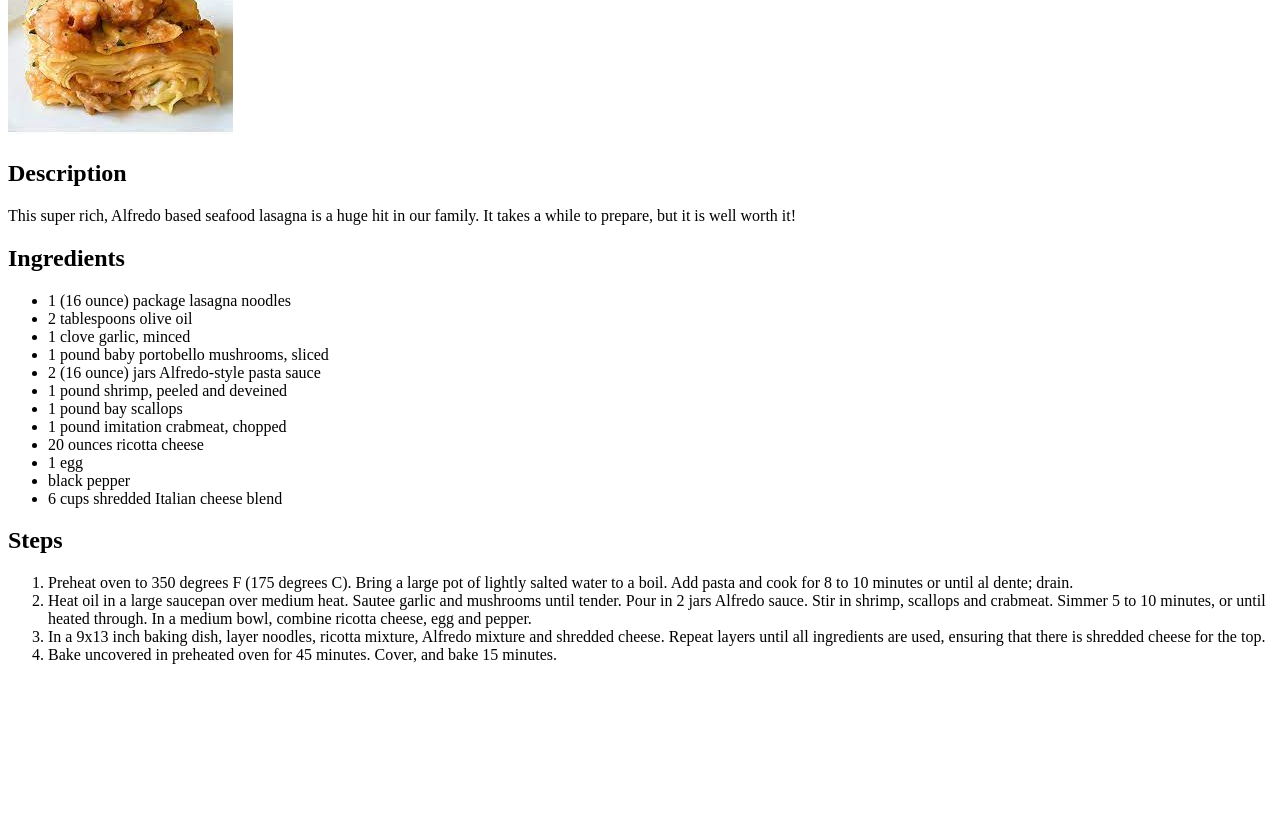
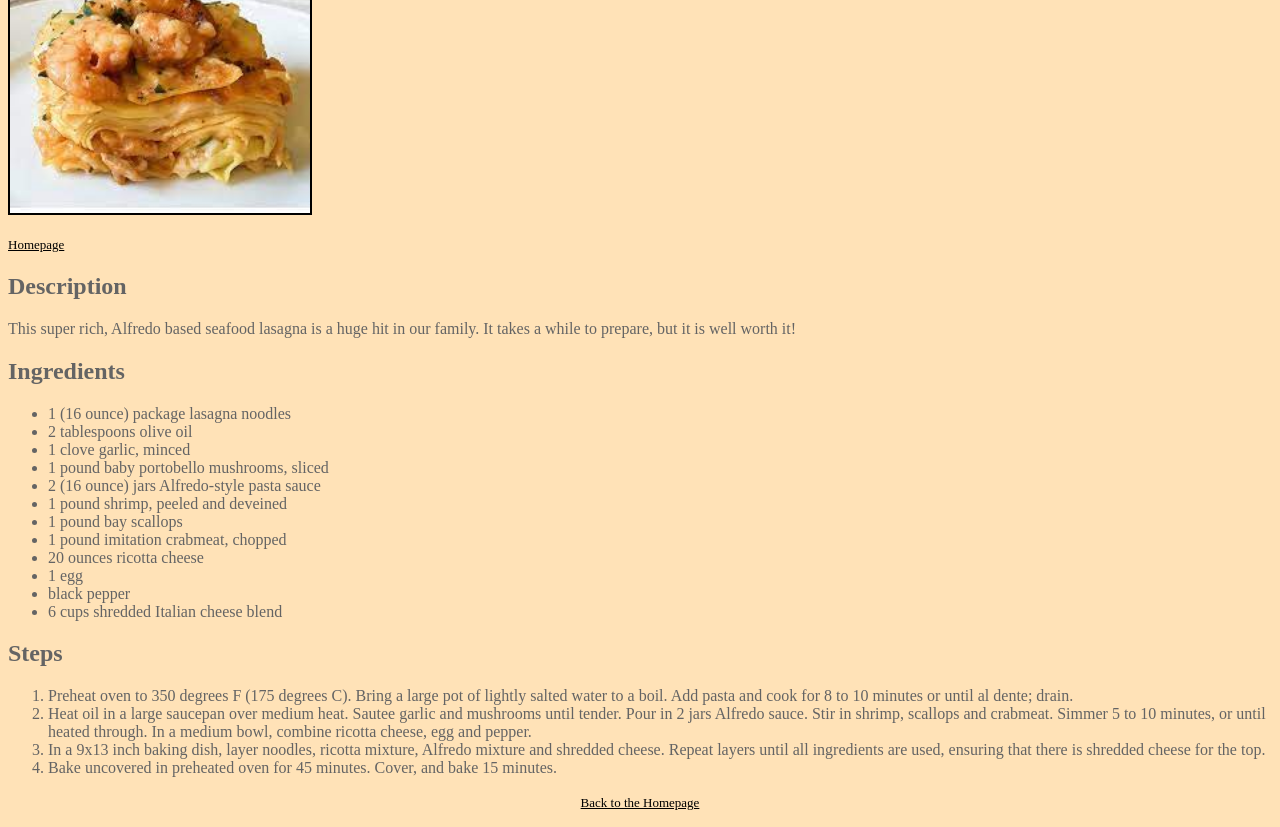
Before and after one commit to luca-deste/Odin-recipes, a plain HTML site: page recipes/seafood_lasagna.html in a window 1280 px wide. Shown: the part 169-996 px from the top of the page. Before the commit the page ends 849 px from the top, so only its background shows below. Drawn offline with Linux system fonts and the light colour scheme.

Commit message:
aggiunto file css con style di base

```diff
--- a/recipes/seafood_lasagna.html
+++ b/recipes/seafood_lasagna.html
@@ -1,12 +1,14 @@
 <!DOCTYPE html>
 <html lang="en">
 <head>
+    <link rel="stylesheet" href="../style.css">
     <meta charset="UTF-8">
     <title>Seafood Lasagna</title>
 </head>
 <body>
-    <h1>Seafood Lasagna</h1>
-    <img src="../img/seafood_lasagna.jpeg" alt="A delicious seafood lasagna">
+    <h1 class="center">Seafood Lasagna</h1>
+    <img class="lasagna" src="../img/seafood_lasagna.jpeg" alt="A delicious seafood lasagna">
+    <p><a class="back" href="../index.html">Homepage</a></p>
     <h2>Description</h2>
     <p>This super rich, Alfredo based seafood lasagna is a huge hit in our family. It takes a while to prepare, but it is well worth it!</p>
     <h2>Ingredients</h2>
@@ -32,5 +34,6 @@
         <li>In a 9x13 inch baking dish, layer noodles, ricotta mixture, Alfredo mixture and shredded cheese. Repeat layers until all ingredients are used, ensuring that there is shredded cheese for the top.</li>
         <li>Bake uncovered in preheated oven for 45 minutes. Cover, and bake 15 minutes.</li>
     </ol>
+    <p class="center"><a class="back" href="../index.html">Back to the Homepage</a></p>
 </body>
 </html>
--- /dev/null
+++ b/style.css
@@ -0,0 +1,22 @@
+body{
+    background-color: rgb(255, 226, 183);
+    color: rgb(100, 100, 100);
+}
+
+img.lasagna {
+    width: 300px;
+    height: auto;
+    border: 2px solid black;
+}
+
+.back {
+    font-size: 13px;
+    color: rgb(0, 0, 0);
+}
+
+.center {
+    text-align: center;
+}
+p.center a{
+    text-align: center;
+}
```
Also changed, not shown: index.html (+1 -0 lines), recipes/lasagna.html (+5 -2 lines), recipes/mexican_lasagna.html (+5 -2 lines).
